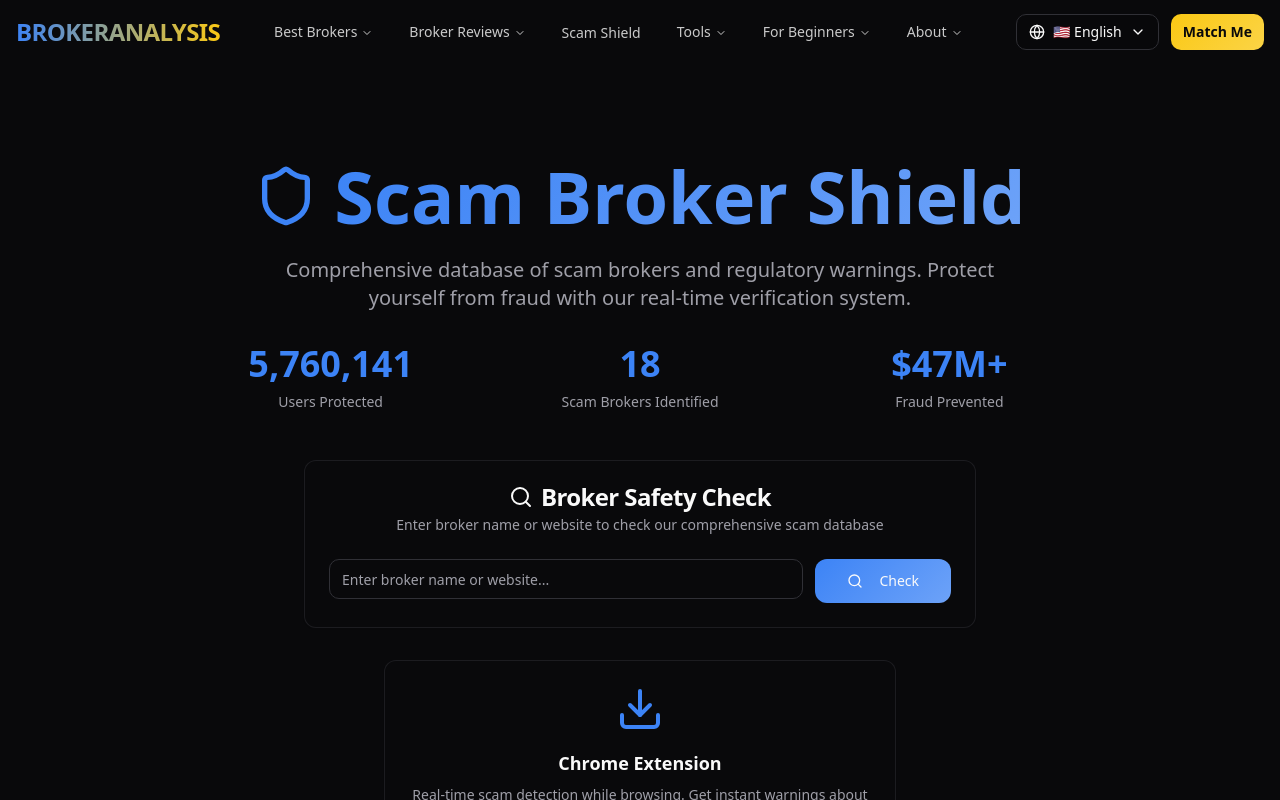
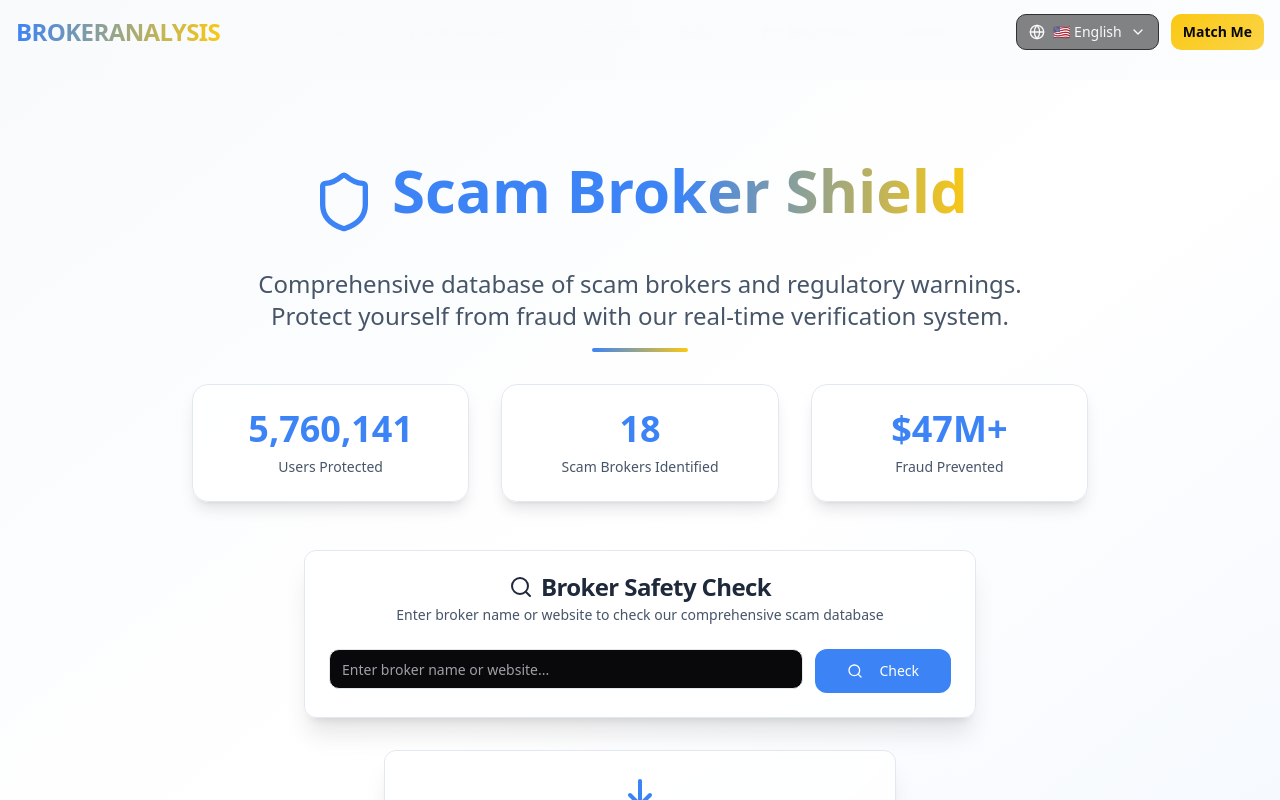
Before and after one commit to vivaluxo37/broker-guardian-pulse, a React (Vite) app: page /scam-broker-shield in a window 1280 px wide. Shown: the top 800 px of the page. Built offline with nearby package versions, Linux system fonts and the light colour scheme.

Commit message:
Ensure consistent page styling.
Apply white background and optimization to all pages, mirroring the "broker reviews" page.

```diff
--- a/src/pages/Index.tsx
+++ b/src/pages/Index.tsx
@@ -7,7 +7,7 @@ import { Footer } from "@/components/Footer";
 
 const Index = () => {
   return (
-    <div className="min-h-screen bg-background text-foreground">
+    <div className="min-h-screen bg-gradient-to-br from-slate-50 to-white text-slate-800">
       <Navigation />
       <HeroSection />
       <BrokerSection />
--- a/src/pages/InteractiveTools.tsx
+++ b/src/pages/InteractiveTools.tsx
@@ -9,30 +9,31 @@ import { BarChart3, Calculator, Calendar, Globe, TrendingUp } from "lucide-react
 
 const InteractiveTools = () => {
   return (
-    <div className="min-h-screen bg-background text-foreground">
+    <div className="min-h-screen bg-gradient-to-br from-slate-50 to-white text-slate-800">
       <Navigation />
 
       {/* Hero Section */}
-      <section className="py-20 bg-gradient-to-br from-background via-background to-primary/5">
-        <div className="container mx-auto px-4">
+      <section className="py-20 bg-gradient-to-br from-slate-50 via-white to-primary/5">
+        <div className="container mx-auto px-4 mt-20 max-w-7xl">
           <div className="text-center max-w-4xl mx-auto">
             <h1 className="text-4xl md:text-6xl font-bold mb-6">
-              <span className="bg-gradient-to-r from-primary to-accent bg-clip-text text-transparent">
+              <span className="bg-gradient-to-r from-primary via-primary to-accent bg-clip-text text-transparent">
                 Interactive Trading Tools
               </span>
             </h1>
-            <p className="text-xl text-foreground/70 mb-8">
+            <p className="text-xl md:text-2xl text-slate-600 mb-4 max-w-3xl mx-auto leading-relaxed">
               Professional trading tools to help you make informed decisions. From live market data to advanced calculators and broker comparisons.
             </p>
+            <div className="w-24 h-1 bg-gradient-to-r from-primary to-accent mx-auto rounded-full"></div>
           </div>
         </div>
       </section>
 
       {/* Tools Section */}
       <section className="py-16">
-        <div className="container mx-auto px-4">
+        <div className="container mx-auto px-4 max-w-7xl">
           <Tabs defaultValue="overview" className="w-full">
-            <TabsList className="grid w-full grid-cols-4 mb-8">
+            <TabsList className="grid w-full grid-cols-4 mb-8 bg-white/80 backdrop-blur-sm border border-slate-200">
               <TabsTrigger value="overview" className="flex items-center gap-2">
                 <TrendingUp className="h-4 w-4" />
                 <span className="hidden sm:inline">Overview</span>
--- a/src/pages/ScamBrokerShield.tsx
+++ b/src/pages/ScamBrokerShield.tsx
@@ -379,47 +379,49 @@ export default function ScamBrokerShield() {
   };
 
   return (
-    <div className="min-h-screen bg-background">
+    <div className="min-h-screen bg-gradient-to-br from-slate-50 to-white">
       <Navigation />
 
       <main className="pt-20">
         {/* Hero Section */}
-        <section className="py-20 bg-gradient-subtle">
-          <div className="container mx-auto px-4 text-center">
+        <section className="py-20 bg-gradient-to-br from-slate-50 via-white to-primary/5">
+          <div className="container mx-auto px-4 text-center max-w-7xl">
             <div className="flex items-center justify-center mb-6">
               <Shield className="h-16 w-16 text-primary mr-4" />
-              <h1 className="text-5xl md:text-7xl font-bold bg-gradient-primary bg-clip-text text-transparent">
+              <h1 className="text-4xl md:text-6xl font-bold mb-6 bg-gradient-to-r from-primary via-primary to-accent bg-clip-text text-transparent">
                 Scam Broker Shield
               </h1>
             </div>
-            <p className="text-xl text-muted-foreground mb-8 max-w-3xl mx-auto">
+            <p className="text-xl md:text-2xl text-slate-600 mb-4 max-w-3xl mx-auto leading-relaxed">
               Comprehensive database of scam brokers and regulatory warnings. Protect yourself from fraud with our real-time verification system.
             </p>
+            <div className="w-24 h-1 bg-gradient-to-r from-primary to-accent mx-auto rounded-full mb-8"></div>
+
 
             {/* Stats */}
             <div className="grid md:grid-cols-3 gap-8 mb-12 max-w-4xl mx-auto">
-              <div className="text-center">
+              <div className="text-center p-6 bg-white/80 backdrop-blur-sm border border-slate-200 rounded-2xl shadow-lg">
                 <div className="text-4xl font-bold text-primary mb-2">5,760,141</div>
-                <div className="text-sm text-muted-foreground">Users Protected</div>
+                <div className="text-sm text-slate-600">Users Protected</div>
               </div>
-              <div className="text-center">
+              <div className="text-center p-6 bg-white/80 backdrop-blur-sm border border-slate-200 rounded-2xl shadow-lg">
                 <div className="text-4xl font-bold text-primary mb-2">{scamBrokers.length}</div>
-                <div className="text-sm text-muted-foreground">Scam Brokers Identified</div>
+                <div className="text-sm text-slate-600">Scam Brokers Identified</div>
               </div>
-              <div className="text-center">
+              <div className="text-center p-6 bg-white/80 backdrop-blur-sm border border-slate-200 rounded-2xl shadow-lg">
                 <div className="text-4xl font-bold text-primary mb-2">$47M+</div>
-                <div className="text-sm text-muted-foreground">Fraud Prevented</div>
+                <div className="text-sm text-slate-600">Fraud Prevented</div>
               </div>
             </div>
 
             {/* Search Tool */}
-            <Card className="max-w-2xl mx-auto mb-8 shadow-elegant border-border/50">
+            <Card className="max-w-2xl mx-auto mb-8 bg-white/80 backdrop-blur-sm border border-slate-200 shadow-xl">
               <CardHeader>
-                <CardTitle className="flex items-center justify-center">
+                <CardTitle className="flex items-center justify-center text-slate-800">
                   <Search className="h-6 w-6 mr-2" />
                   Broker Safety Check
                 </CardTitle>
-                <CardDescription>
+                <CardDescription className="text-slate-600">
                   Enter broker name or website to check our comprehensive scam database
                 </CardDescription>
               </CardHeader>
@@ -430,9 +432,9 @@ export default function ScamBrokerShield() {
                     value={searchQuery}
                     onChange={(e) => setSearchQuery(e.target.value)}
                     onKeyPress={handleKeyPress}
-                    className="flex-1"
+                    className="flex-1 border-slate-200 focus:border-primary"
                   />
-                  <Button onClick={handleSearch} className="px-8">
+                  <Button onClick={handleSearch} className="px-8 bg-primary text-white hover:bg-primary/90">
                     <Search className="h-4 w-4 mr-2" />
                     Check
                   </Button>
@@ -478,15 +480,15 @@ export default function ScamBrokerShield() {
             </Card>
 
             {/* Chrome Extension */}
-            <Card className="max-w-lg mx-auto shadow-elegant border-border/50">
+            <Card className="max-w-lg mx-auto bg-white/80 backdrop-blur-sm border border-slate-200 shadow-xl">
               <CardContent className="pt-6">
                 <div className="text-center">
                   <Download className="h-12 w-12 text-primary mx-auto mb-4" />
-                  <h3 className="text-lg font-semibold mb-2">Chrome Extension</h3>
-                  <p className="text-sm text-muted-foreground mb-4">
+                  <h3 className="text-lg font-semibold mb-2 text-slate-800">Chrome Extension</h3>
+                  <p className="text-sm text-slate-600 mb-4">
                     Real-time scam detection while browsing. Get instant warnings about fraudulent broker websites.
                   </p>
-                  <Button variant="premium" className="w-full">
+                  <Button className="w-full bg-primary text-white hover:bg-primary/90">
                     Download Extension
                   </Button>
                 </div>
@@ -497,7 +499,7 @@ export default function ScamBrokerShield() {
 
         {/* Main Content Tabs */}
         <section className="py-16">
-          <div className="container mx-auto px-4">
+          <div className="container mx-auto px-4 max-w-7xl">
             <Tabs defaultValue="scam-database" className="w-full">
               <TabsList className="grid w-full grid-cols-2 mb-8">
                 <TabsTrigger value="scam-database">Scam Database</TabsTrigger>
```
Also changed, not shown: src/pages/BrokerComparison.tsx (+38 -34 lines).
